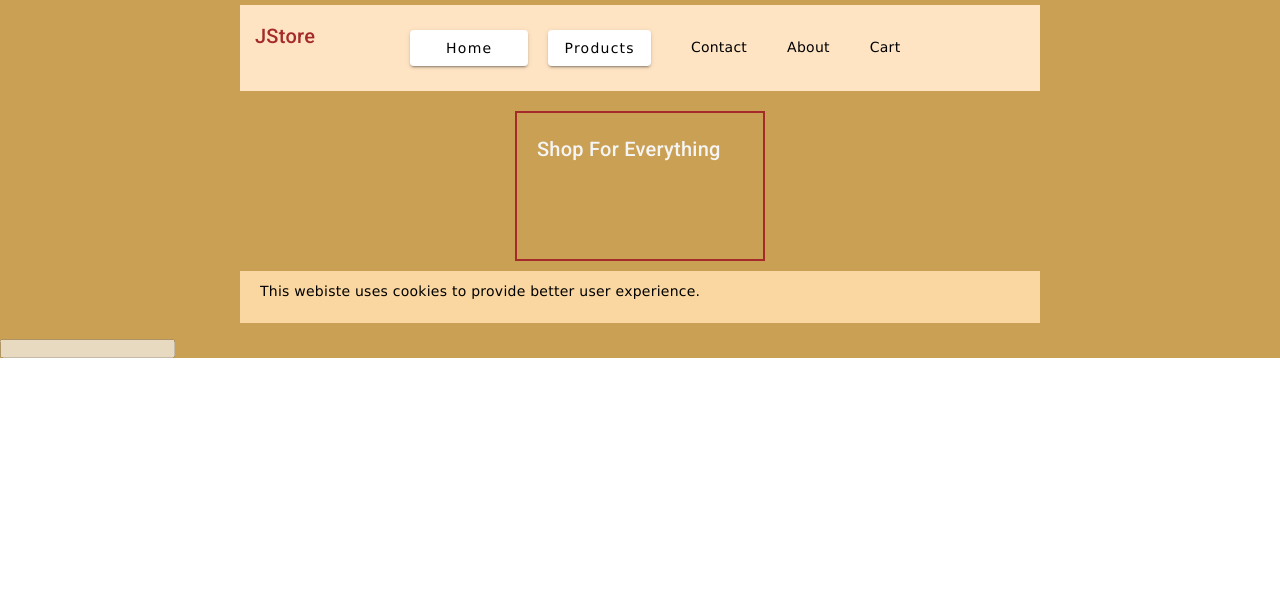
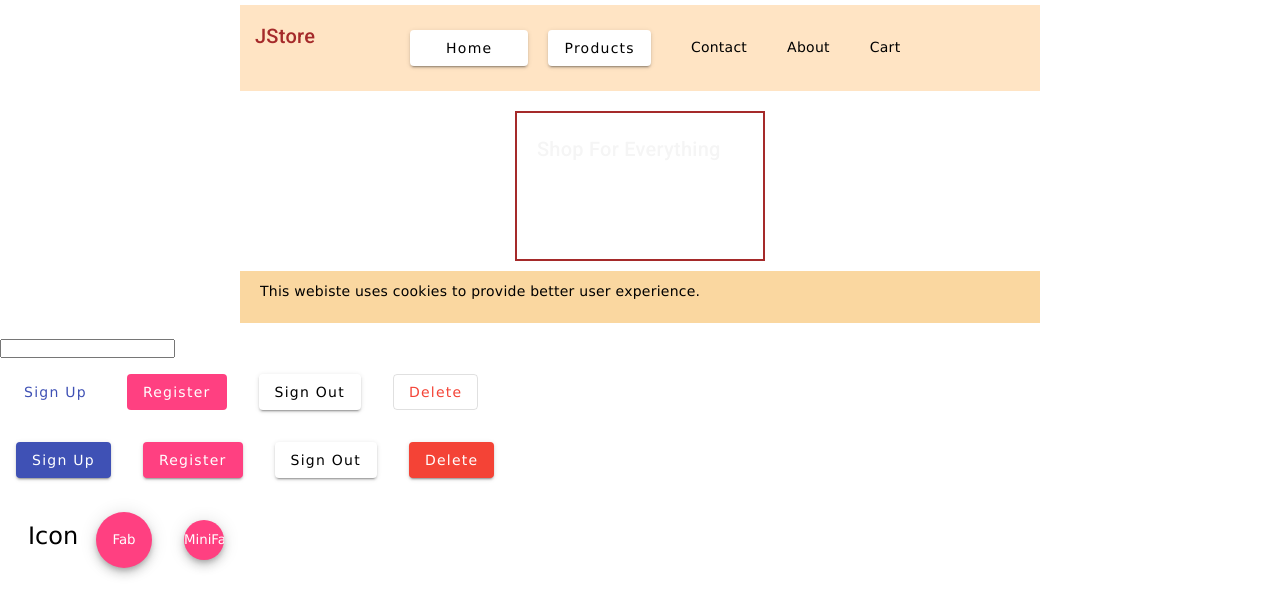
Before and after one commit to ranjetmahato416/Angular-Projects, an Angular app in the folder AngularBasics/: page / in a window 1280 px wide. Shown: the top 616 px of the page. Built offline with nearby package versions, Linux system fonts and the light colour scheme.

Commit message:
Material buttons

```diff
--- a/AngularBasics/src/app/Container/container.component.css
+++ b/AngularBasics/src/app/Container/container.component.css
@@ -3,3 +3,7 @@
     margin: 5px auto;
     width: 800px;
 }
+
+button {
+    margin: 1rem;
+}
--- a/AngularBasics/src/app/Container/container.component.html
+++ b/AngularBasics/src/app/Container/container.component.html
@@ -4,4 +4,22 @@
     <app-notification></app-notification>
 </div>
 
-<input [disabled]="true" type="text">
+<input [disabled]="false" type="text">
+<div>
+<button color="primary" mat-button>Sign Up</button>
+<button color="accent" mat-flat-button>Register</button>
+<button color="green" mat-raised-button>Sign Out</button>
+<button color="warn" mat-stroked-button>Delete</button>
+</div>
+
+<div>
+<button color="primary" disableRipple mat-raised-button>Sign Up</button>
+<button color="accent" mat-raised-button>Register</button>
+<button mat-raised-button>Sign Out</button>
+<button color="warn" mat-raised-button>Delete</button>
+</div>
+<div>
+    <button mat-icon-button>Icon</button>
+    <button mat-fab>Fab</button>
+    <button mat-mini-fab>MiniFab</button>
+</div>
--- a/AngularBasics/src/app/app.component.css
+++ b/AngularBasics/src/app/app.component.css
@@ -7,7 +7,3 @@
     font-family: 'Lucida Sans', 'Lucida Sans Regular', 'Lucida Grande', 'Lucida Sans Unicode', Geneva, Verdana, sans-serif;
     font-size: medium;
 }
-
-.wrapper{
-    background-color: rgb(202, 160, 84);
-}
```
Also changed, not shown: AngularBasics/src/app/app.component.html (line endings or trailing spaces).
